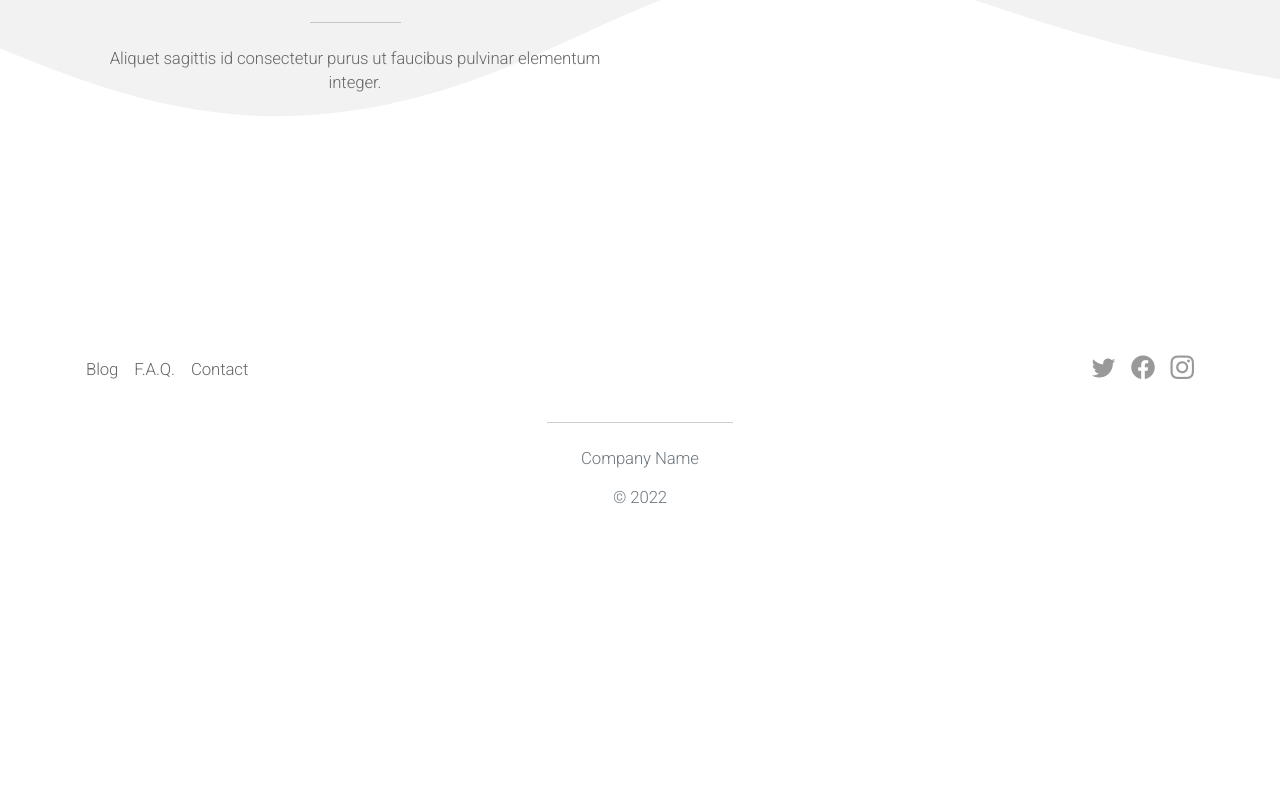
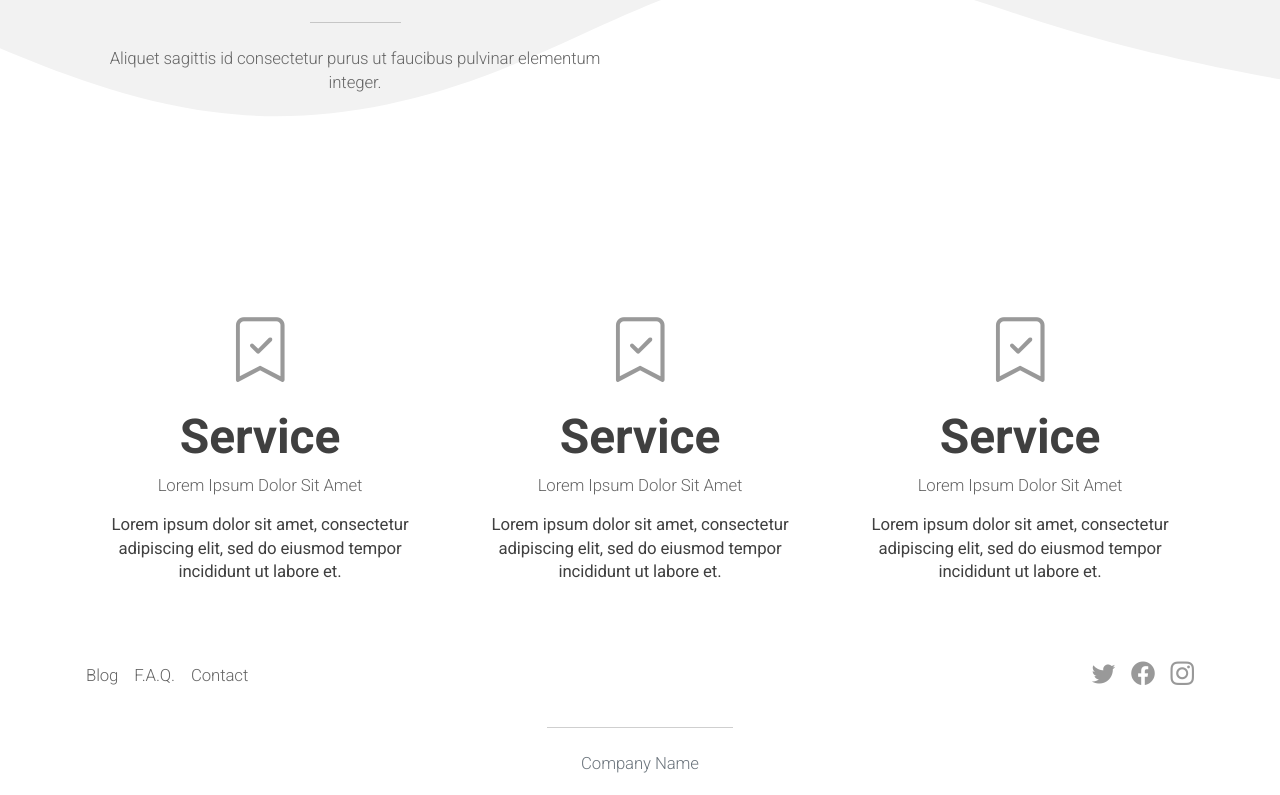
Before and after one commit to emrearabaci/d-stannum, a Next.js app: page / in a window 1280 px wide. Shown: the part 582-1377 px from the top of the page. Before the commit the page ends 1156 px from the top, so only its background shows below. Built offline with nearby package versions, Linux system fonts and the light colour scheme.

Commit message:
Update index.js
Added "services" section for show in browser.

```diff
--- a/pages/index.js
+++ b/pages/index.js
@@ -4,6 +4,7 @@ import Head from 'next/head';
 /* Components */
 import Layout from '../components/layout';
 import Landing from '../components/sections/landing';
+import Services from '../components/sections/services';
 
 // Styles
 import styles from '../styles/modules/index.module.scss';
@@ -16,6 +17,7 @@ function Home() {
           <title>Home | Company Name</title>
         </Head>
         <Landing />
+        <Services />
       </div>
     </Layout>
   );
```
